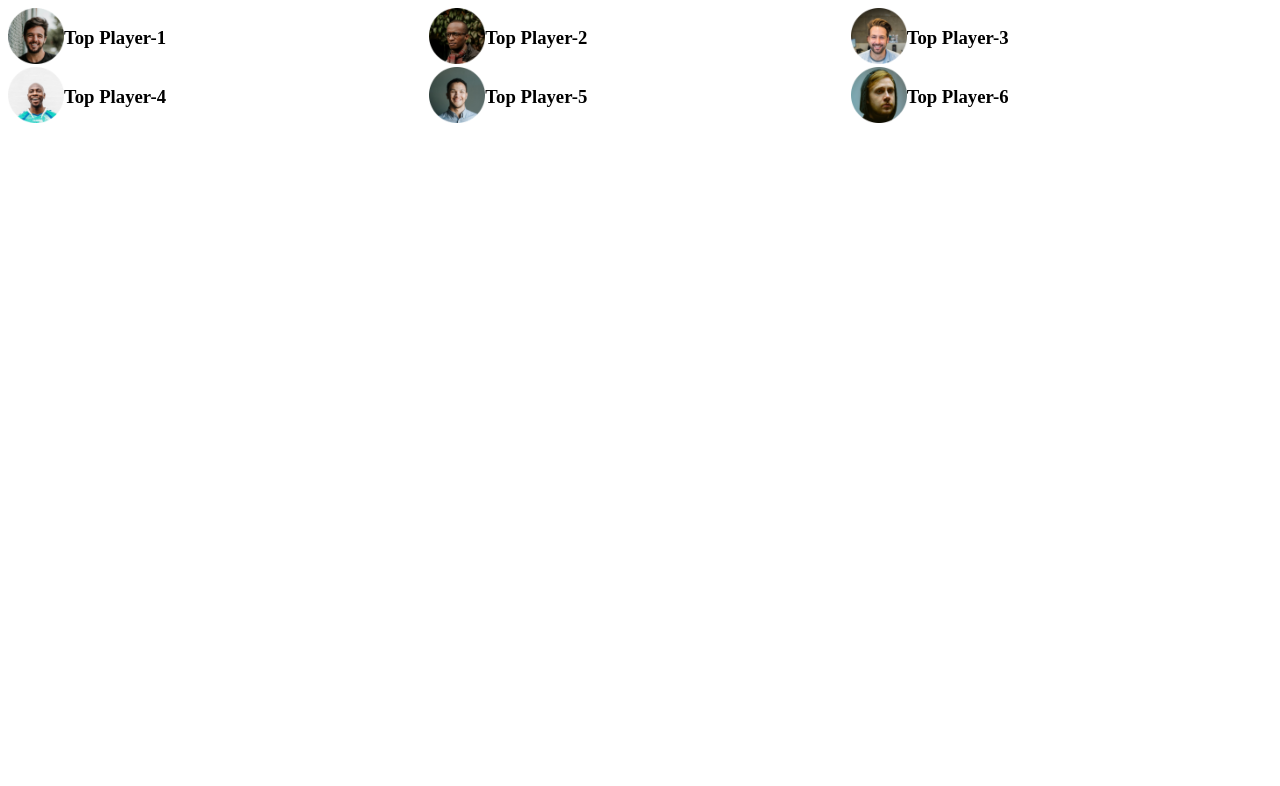
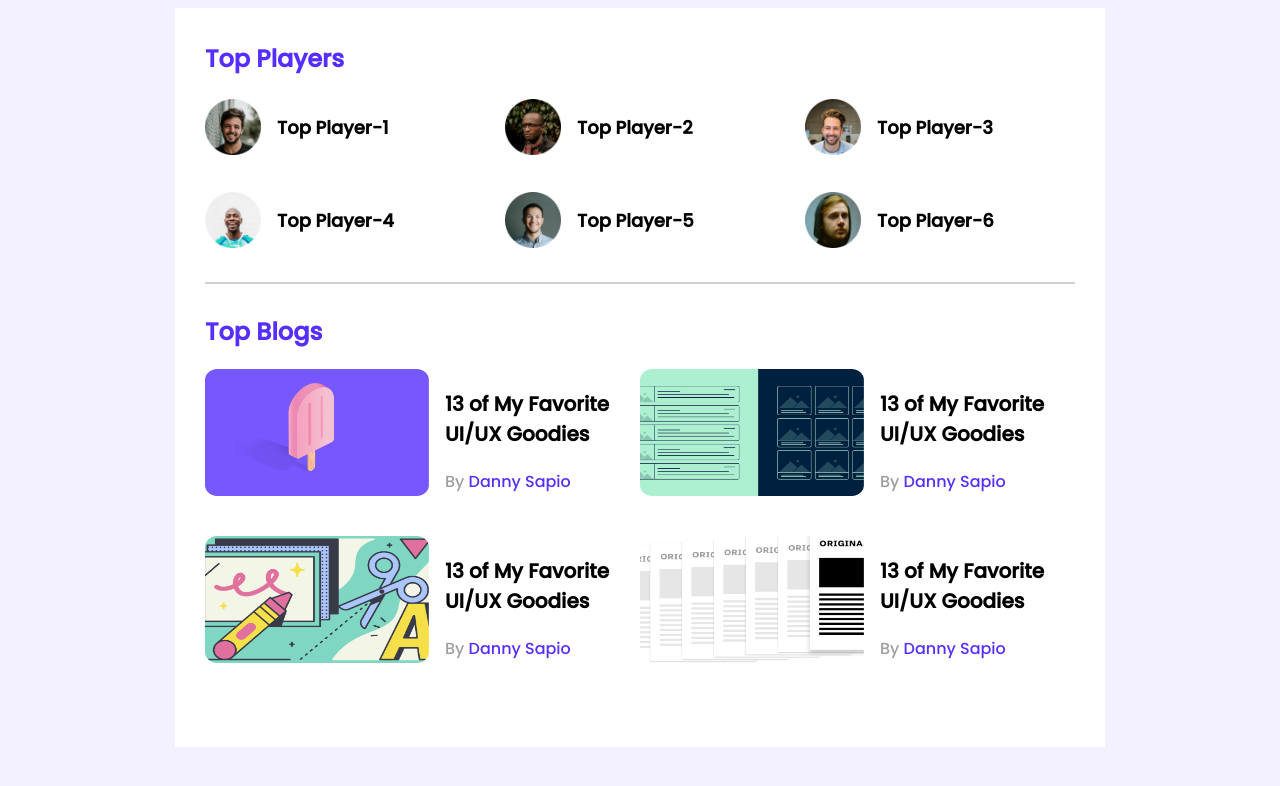
Before and after one commit to SM-Asif/Leader-Board-css3, a plain HTML site: page index.html in a window 1280 px wide. Drawn offline with Linux system fonts and the light colour scheme.

Commit message:
top blog section

```diff
--- a/index.html
+++ b/index.html
@@ -20,35 +20,86 @@
 
     <main>
         <!-- Top players and Top Blogs -->
-        <section>
+        <section class="container">
             <div class="top-players">
+                <h2 class="section-title">Top Players</h2>
                 <div class="players">
                     <!-- .player*6>img[src="images/players/player-$.png"]+h3{Top Player-$} -->
                     <div class="player">
                         <img src="images/players/player-1.png" alt="">
-                        <h3>Top Player-1</h3>
+                        <h3 class="player-name">Top Player-1</h3>
                     </div>
                     <div class="player">
                         <img src="images/players/player-2.png" alt="">
-                        <h3>Top Player-2</h3>
+                        <h3 class="player-name">Top Player-2</h3>
                     </div>
                     <div class="player">
                         <img src="images/players/player-3.png" alt="">
-                        <h3>Top Player-3</h3>
+                        <h3 class="player-name">Top Player-3</h3>
                     </div>
                     <div class="player">
                         <img src="images/players/player-4.png" alt="">
-                        <h3>Top Player-4</h3>
+                        <h3 class="player-name">Top Player-4</h3>
                     </div>
                     <div class="player">
                         <img src="images/players/player-5.png" alt="">
-                        <h3>Top Player-5</h3>
+                        <h3 class="player-name">Top Player-5</h3>
                     </div>
                     <div class="player">
                         <img src="images/players/player-6.png" alt="">
-                        <h3>Top Player-6</h3>
+                        <h3 class="player-name">Top Player-6</h3>
                     </div>
 
+                </div>
+            </div>
+            <hr>
+            <div class="top-blogs">
+                <h2 class="section-title">Top Blogs</h2>
+                <div class="blogs">
+                    <article class="blog">
+                        <div class="thumbnail">
+                            <img src="/images/blogs/blog-1.png" alt="">
+                        </div>
+                        <div class="blog-info">
+                            <h3 class="blog-title">
+                                13 of My Favorite UI/UX Goodies
+                            </h3>
+                            <p class="blog-author">By <a href="#">Danny Sapio</a></p>
+                        </div>
+                    </article>
+                    <article class="blog">
+                        <div class="thumbnail">
+                            <img src="/images/blogs/blog-2.png" alt="">
+                        </div>
+                        <div class="blog-info">
+                            <h3 class="blog-title">
+                                13 of My Favorite UI/UX Goodies
+                            </h3>
+                            <p class="blog-author">By <a href="#">Danny Sapio</a></p>
+                        </div>
+                    </article>
+                    <article class="blog">
+                        <div class="thumbnail">
+                            <img src="/images/blogs/blog-3.png" alt="">
+                        </div>
+                        <div class="blog-info">
+                            <h3 class="blog-title">
+                                13 of My Favorite UI/UX Goodies
+                            </h3>
+                            <p class="blog-author">By <a href="#">Danny Sapio</a></p>
+                        </div>
+                    </article>
+                    <article class="blog">
+                        <div class="thumbnail">
+                            <img src="/images/blogs/blog-4.png" alt="">
+                        </div>
+                        <div class="blog-info">
+                            <h3 class="blog-title">
+                                13 of My Favorite UI/UX Goodies
+                            </h3>
+                            <p class="blog-author">By <a href="#">Danny Sapio</a></p>
+                        </div>
+                    </article>
                 </div>
             </div>
         </section>
--- a/styles/style.css
+++ b/styles/style.css
@@ -1,14 +1,96 @@
-/*----------------------
-Top Players Styles
-------------------------*/
+/*-------------
+ Fonts
+---------------*/
+
+@import url('https://fonts.googleapis.com/css2?family=Poppins:wght@500&display=swap');
+
+/*----------------
+ Common Styles
+------------------ */
+
+body{
+    font-family: 'Poppins', sans-serif;
+    background: #F3F1FF;
+}
+ hr{
+    border: 1px solid #D1D1D1;
+    margin-bottom: 30px;
+ }
+
+/*--------------------------------
+ Top Players Container Styles
+----------------------------------*/
+main{
+    display: flex;
+    justify-content: center;
+}
+.container{
+    background-color: #FFFFFF;
+    width: 870px;
+    height: 679px;
+    padding: 30px;
+}
+
+.top-players{
+    margin-bottom: 30px;
+}
+.section-title{
+   color: #562EFF;
+   font-size: 24px;
+   margin-top: 3px;
+
+}
 .players{
     display: grid;
     grid-template-columns: repeat(3, 1fr);
+    grid-gap: 30px;
 }
 .player{
     display: flex;
+    align-items: center;
 }
 .player img{
     width: 56px;
     height: 56px;
 }
+
+.player-name{
+    margin-left: 16px;
+    font-size: 18px;
+}
+
+/*-----------------------
+ Top Blog Styles
+-------------------------*/
+.blogs{
+    display: grid;
+    grid-template-columns: repeat(2, 1fr);
+    grid-row-gap: 26px;
+}
+
+.blog{
+    display: flex;
+
+}
+.blog .thumbnail img{
+    width: 224px;
+    height: 127px;
+}
+
+.blog-info{
+    margin-left: 16px;
+}
+
+.blog-title{
+    font-size: 20px;
+}
+
+.blog-author{
+    font-size: 16px;
+    color: #9F9F9F;
+}
+
+.blog-author a{
+    text-decoration: none;
+    color: #562EFF;
+}
```
